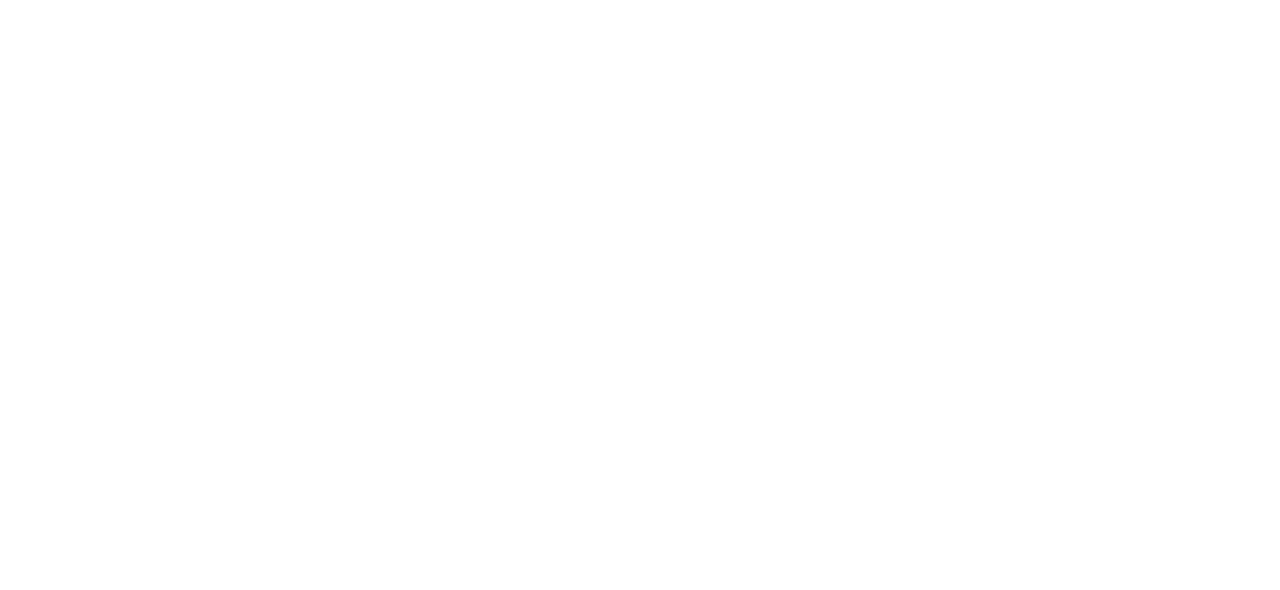
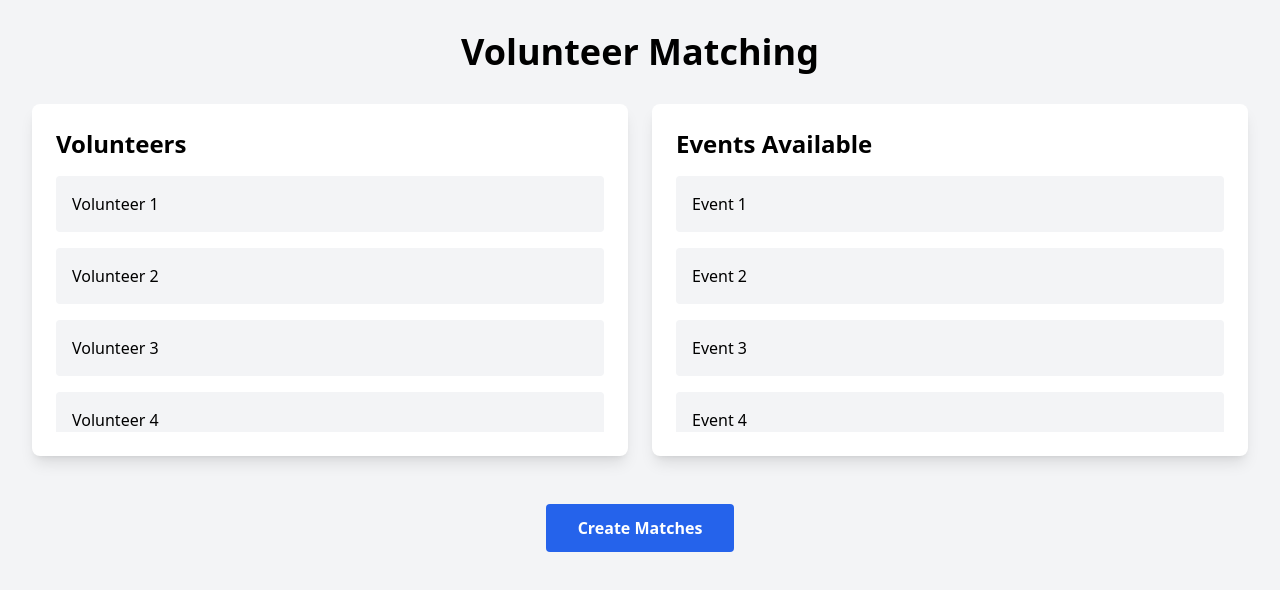
Before and after one commit to AndrewN2001/4353Group47, a React (Create React App) app in the folder frontend/: page /volunteermatching in a window 1280 px wide. Before the commit this address had no page. Shown: the top 590 px of the page. Built offline with nearby package versions, Linux system fonts and the light colour scheme.

Commit message:
volunteer matching

```diff
--- a/frontend/src/App.js
+++ b/frontend/src/App.js
@@ -4,6 +4,8 @@
 import UserProfile from "./pages/user-profile";
 import Registration from "./pages/registration";
 import EventForm from "./pages/event-form";
+import VolunteerMatching from "./pages/volunteer-matching";
+import VolunteerHistory from "./pages/volunteer-history";
 import {
   BrowserRouter,
   Routes,
@@ -40,6 +42,16 @@
             path="/eventform"
             element={<EventForm/>}
           />
+          <Route
+            exact
+            path="/volunteermatching"
+            element={<VolunteerMatching/>}
+          />
+          <Route
+            exact
+            path="/volunteerhistory"
+            element={<VolunteerHistory/>}
+          />
         </Routes>
       </BrowserRouter>
     </div>
--- a/frontend/src/pages/event-form.js
+++ b/frontend/src/pages/event-form.js
@@ -43,7 +43,7 @@
 
 
   return (
-    <div className="min-w-screen min-h-screen bg-slate-50 flex items-center">
+    <div className="min-w-screen min-h-screen bg-gray-100 flex items-center">
       <div className="max-w-4xl mx-auto p-6 lg:p-12">
         <div className="shadow-xl p-8 rounded-sm flex flex-col gap-6 bg-white">
           <h2 className="text-5xl font-bold text-center mb-6">Event Management Form</h2>
--- /dev/null
+++ b/frontend/src/pages/volunteer-matching.js
@@ -0,0 +1,52 @@
+import React from 'react';
+
+const VolunteerMatching = () => {
+    return (
+        <div className="min-h-screen bg-gray-100 p-8">
+            <div className="max-w-7xl mx-auto">
+                {/* Title */}
+                <h1 className="text-4xl font-bold text-center mb-8">Volunteer Matching</h1>
+
+                {/* Columns */}
+                <div className="grid grid-cols-1 md:grid-cols-2 gap-6 mb-12">
+                    {/* Volunteers Column */}
+                    <div className="bg-white shadow-lg rounded-lg p-6">
+                        <h2 className="text-2xl font-semibold mb-4">Volunteers</h2>
+                        <div className="h-64 overflow-y-auto">
+                            <ul className="space-y-4">
+                                <li className="p-4 bg-gray-100 rounded">Volunteer 1</li>
+                                <li className="p-4 bg-gray-100 rounded">Volunteer 2</li>
+                                <li className="p-4 bg-gray-100 rounded">Volunteer 3</li>
+                                <li className="p-4 bg-gray-100 rounded">Volunteer 4</li>
+                                <li className="p-4 bg-gray-100 rounded">Volunteer 5</li>
+                            </ul>
+                        </div>
+                    </div>
+
+                    {/* Events Column */}
+                    <div className="bg-white shadow-lg rounded-lg p-6 ">
+                        <h2 className="text-2xl font-semibold mb-4">Events Available</h2>
+                        <div className="h-64 overflow-y-auto">
+                            <ul className="space-y-4">
+                                <li className="p-4 bg-gray-100 rounded">Event 1</li>
+                                <li className="p-4 bg-gray-100 rounded">Event 2</li>
+                                <li className="p-4 bg-gray-100 rounded">Event 3</li>
+                                <li className="p-4 bg-gray-100 rounded">Event 4</li>
+                                <li className="p-4 bg-gray-100 rounded">Event 5</li>
+                            </ul>
+                        </div>
+                    </div>
+                </div>
+
+                {/* Button */}
+                <div className="flex justify-center">
+                    <button className="bg-blue-600 text-white font-semibold py-3 px-8 rounded hover:bg-blue-700">
+                        Create Matches
+                    </button>
+                </div>
+            </div>
+        </div>
+    );
+};
+
+export default VolunteerMatching;
```
